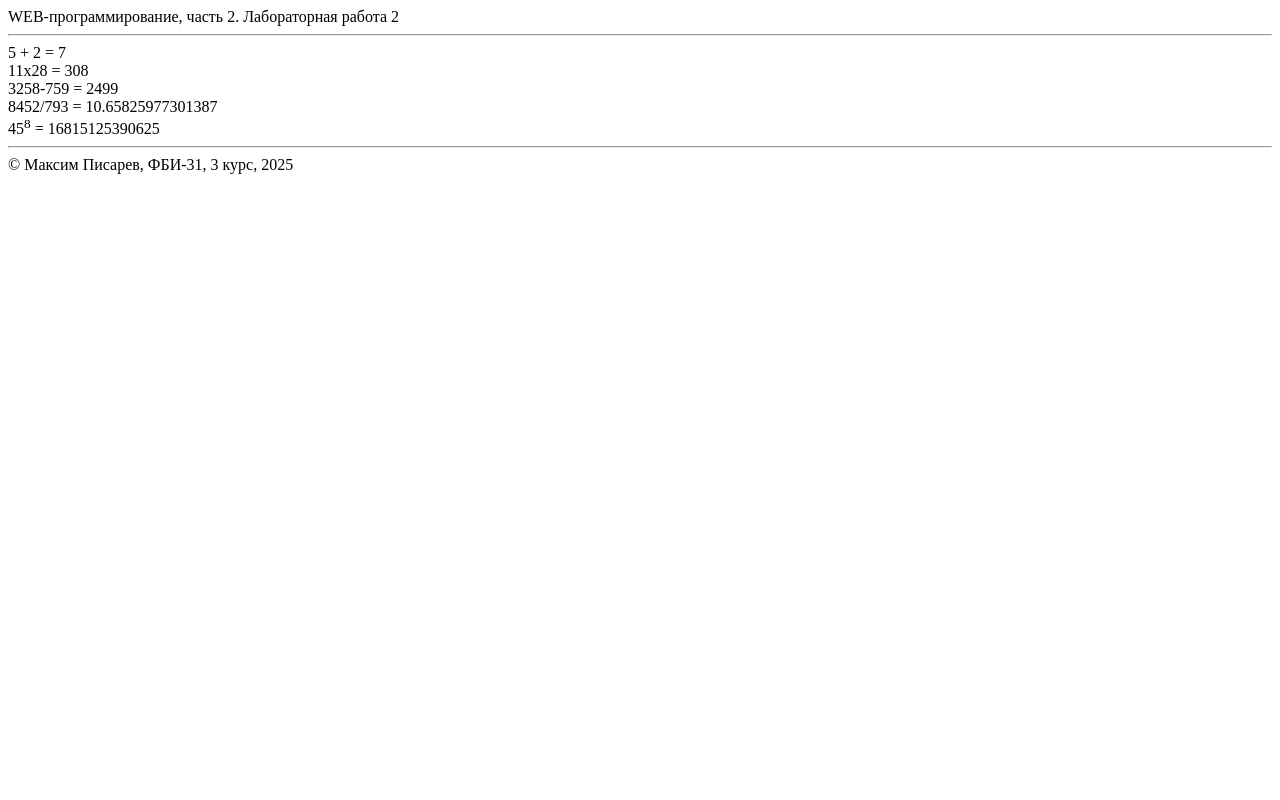
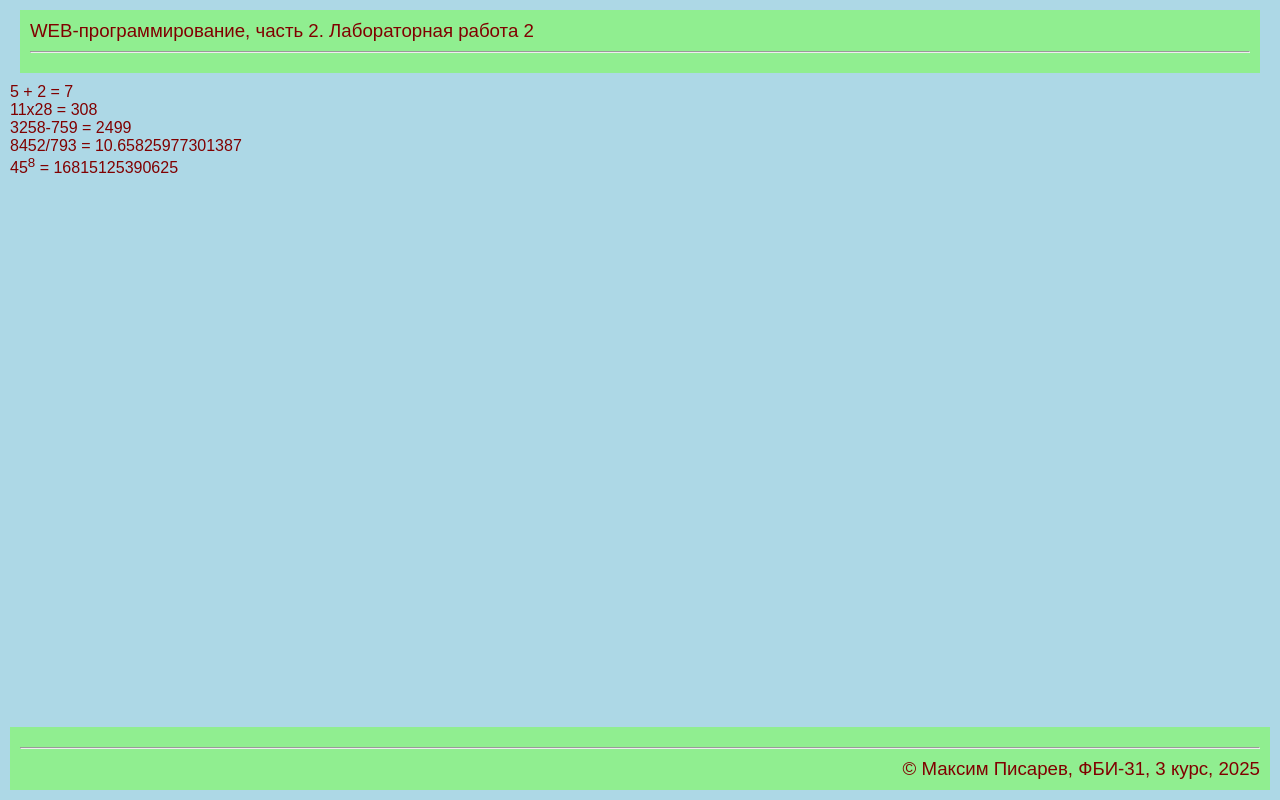
Before and after one commit to maksimharris/web-back-labs, a Flask app: page /lab2/example in a window 1280 px wide. Run offline with Flask 3, Linux system fonts and the light colour scheme.

Commit message:
Подключение стилей

```diff
--- /dev/null
+++ b/static/main.css
@@ -0,0 +1,30 @@
+body {
+    background-color: lightblue;
+    color: maroon;
+    font-family: Arial;
+    margin: 10px;
+
+}
+header{
+    background-color:lightgreen;
+    color: maroon;
+    font-family: Arial;
+    margin: 10px;
+    padding: 10px;
+    font-size: 14pt;
+
+
+}
+footer{
+    background-color:lightgreen;
+    color: maroon;
+    font-family: Arial;
+    margin: 10px;
+    padding: 10px;
+    font-size: 14pt;
+    text-align:right;
+    position: fixed;
+    bottom:0;
+    right:0;
+    left:0;
+}
--- a/templates/example.html
+++ b/templates/example.html
@@ -4,6 +4,7 @@
     <meta charset="UTF-8">
     <meta name="viewport" content="width=device-width, initial-scale=1.0">
     <title>Писарев Максим Иванович. Лабораторные работы по WEB-программированию.</title>
+    <link rel="stylesheet" href="{{ url_for('static', filename='main.css')}}">
 </head>
 <body>
     <header>
```
